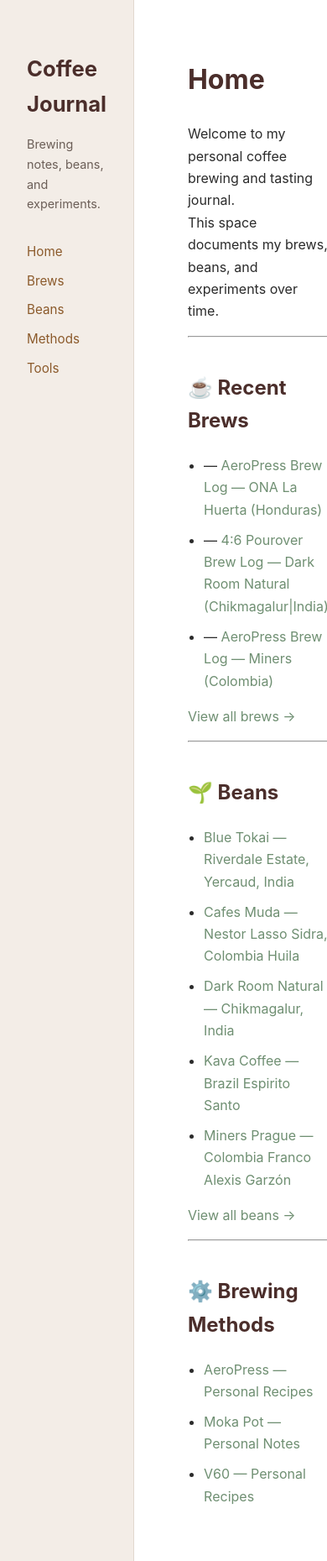
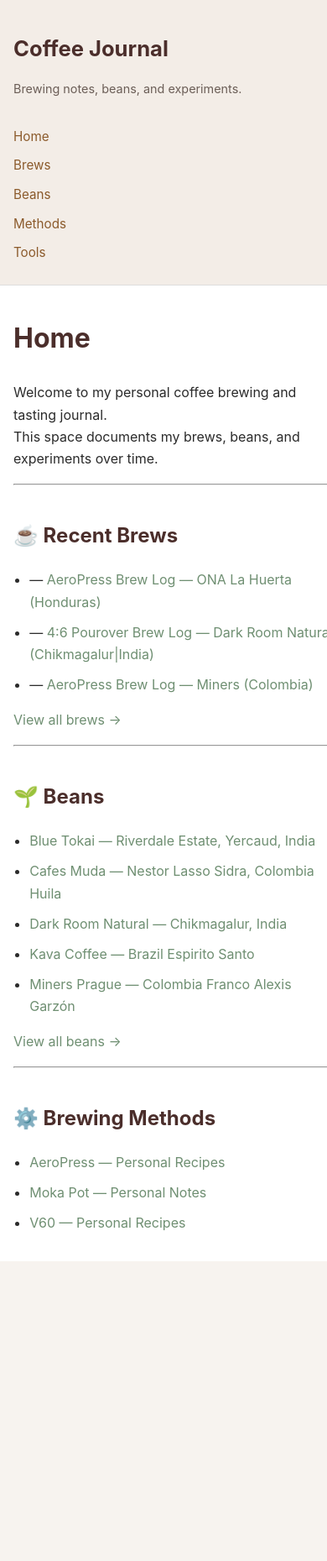
Before and after one commit to truedevopsmk-lab/coffee-test, a Jekyll site: the page built from index.md, in a window 390 px wide. Shown: the whole page at 84% size. Built offline with Jekyll 4.4.1, drawn with Linux system fonts in a browser that asks for light colours; after the commit the page ends 1502 px from its top, so only the background shows below that.

Commit message:
Making it Mobile friendly

```diff
--- a/assets/coffee.css
+++ b/assets/coffee.css
@@ -112,3 +112,27 @@
   color: #fff;
   border-color: #8b5a2b;
 }
+/* =========================
+   Mobile layout adjustments
+   ========================= */
+
+@media (max-width: 768px) {
+  /* Stack sidebar on top */
+  .site {
+    display: block;
+  }
+
+  /* Sidebar becomes header */
+  .sidebar {
+    width: 100%;
+    padding: 1rem;
+    border-right: none;
+    border-bottom: 1px solid #ddd;
+  }
+
+  /* Main content takes full width */
+  .content {
+    width: 100%;
+    padding: 1rem;
+  }
+}
```
